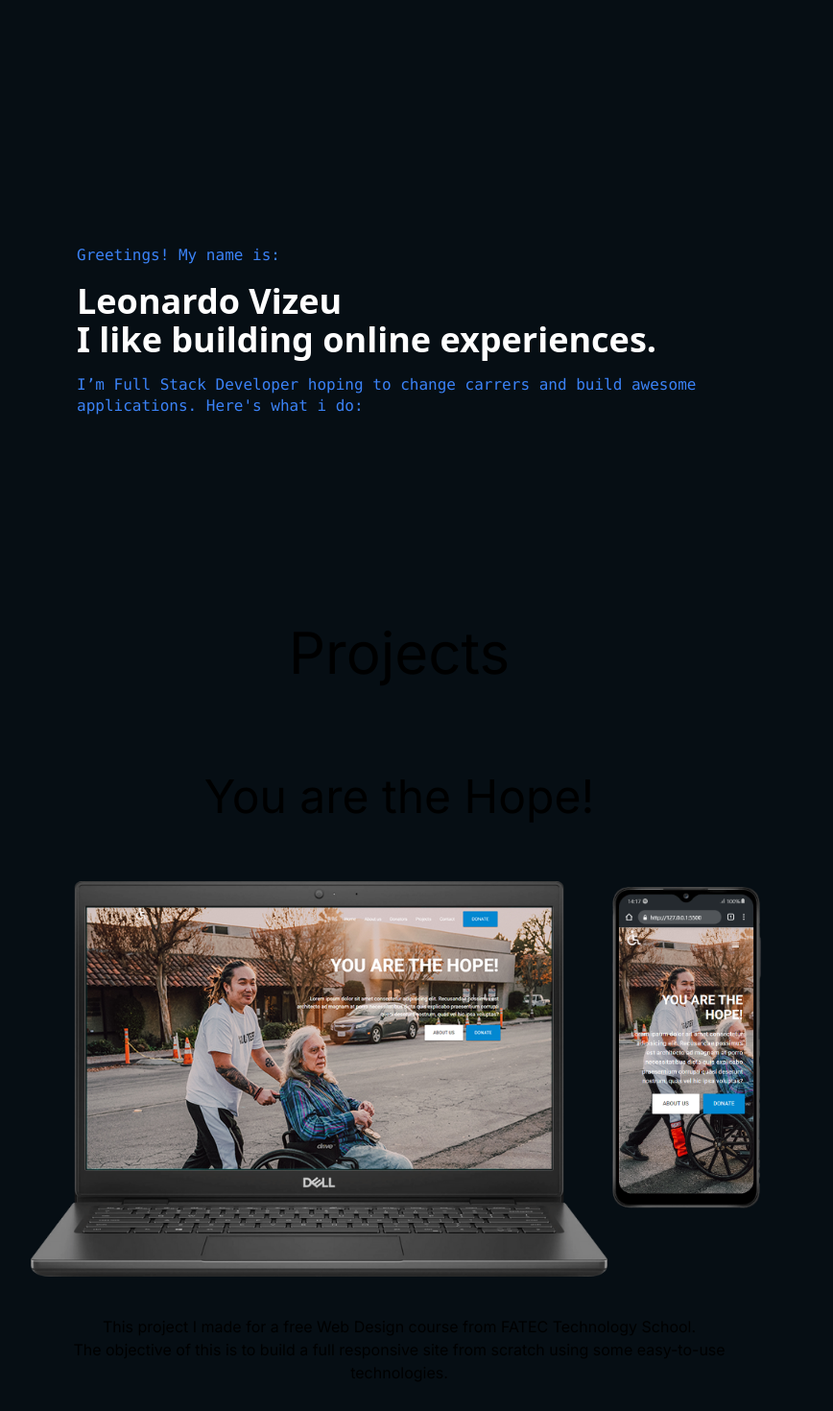
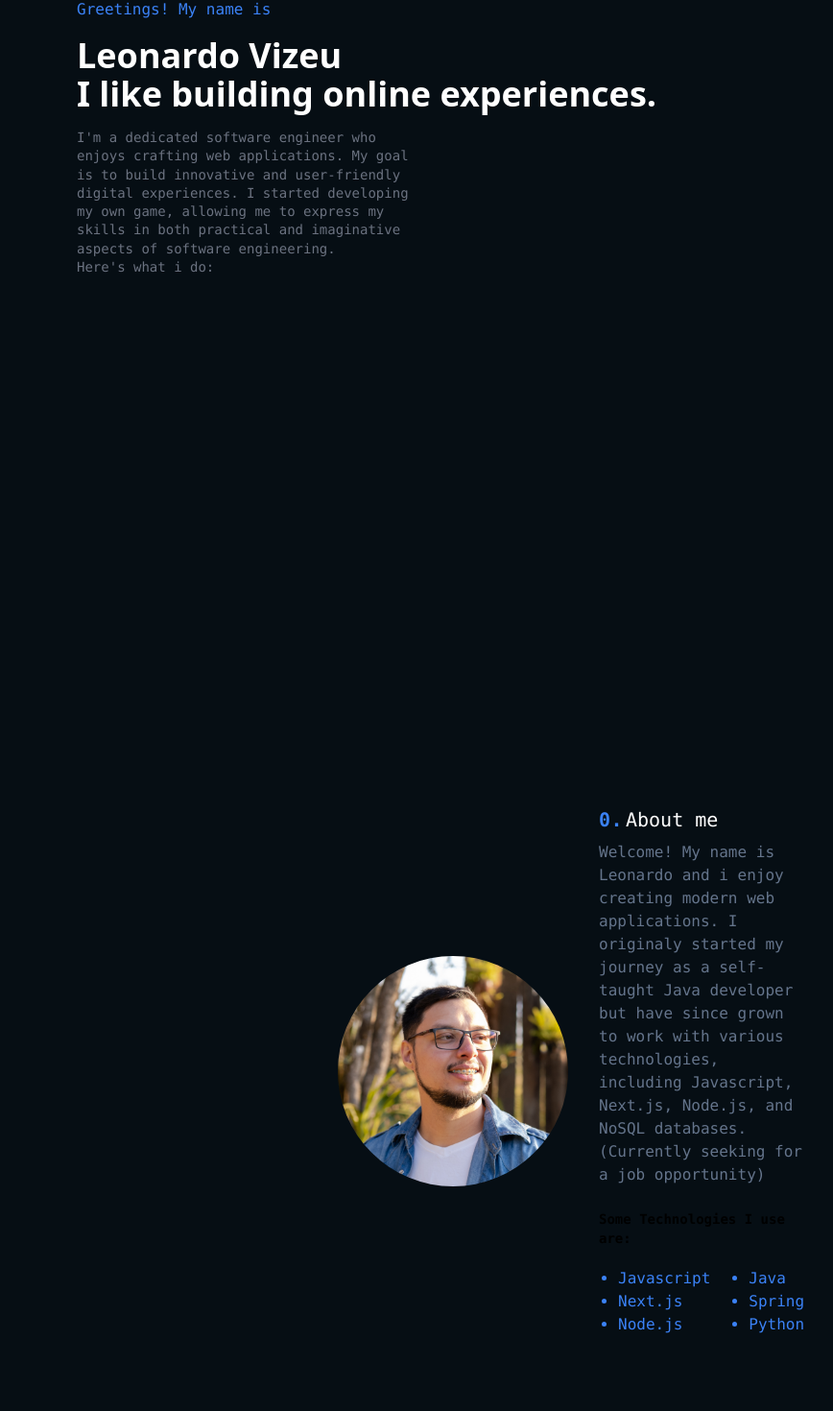
Before and after one commit to leovizeu/portfolio-vizeu, a Next.js app: page / in a window 1280 px wide. Shown: the part 394-1864 px from the top of the page at 96% size, without its empty margins (224-1092 px from the left). Built offline with nearby package versions, Linux system fonts and the light colour scheme.

Commit message:
the hero is totaly different and better

```diff
--- a/src/app/Components/Header.tsx
+++ b/src/app/Components/Header.tsx
@@ -1,7 +1,6 @@
 "use client"
 
 import React, {Fragment} from "react"
-import { ChevronDownIcon} from "@heroicons/react/20/solid"
 import { CustomButtom } from "./"
 
 function classNames(...classes: any[]) {
@@ -15,13 +14,13 @@ function MyHeader() {
   }
 
   let Links =[
-    {list: '0',name: 'About me', href: '#'},
+    {list: '0',name: 'About', href: '#'},
     {list: '1',name: 'Experience', href: '#'},
     {list: '2',name: 'Projects', href: '#'},
     {list: '3',name: 'Contact', href: '#'},
   ]
     return (
-        <header className='shadow-md w-full blue-sm fixed top-0 left-0 font-mono'>
+        <header className='fixed shadow-md w-full blue-sm top-0 left-0 font-mono'>
           <div className="md:flex items-center justify-between py-8 md:px-56">
             <div className="font-bold text-2xl cursor-pointer flex items-center text-white">
               Portfolio
@@ -36,10 +35,10 @@ function MyHeader() {
                   </li>
                   ))
               }
-              <div className="flex flex-row-reverse pr-5 pl-5">
+              <div className="flex flex-row-reverse px-5">
               <CustomButtom
                   title ="Resume"
-                  containerStyles = "border border-blue-500 text-blue-500 font-bold rounded-md p-2 hover:text-white duration-500"
+                  containerStyles = "border border-blue-500 text-blue-500 font-bold rounded-md px-2 py-1 hover:text-white duration-500"
                   handleClick = {handleScroll}
               />
           </div>
--- a/src/app/Components/Hero.tsx
+++ b/src/app/Components/Hero.tsx
@@ -4,25 +4,74 @@ import { CustomButtom } from "."
 import Image from "next/image";
 
 function Hero() {
+
     const handleScroll = () => {
 
     }
 
     return (
         <div className="font-mono">
-            <div className="h-96 py-80"></div>
-            <p className="text-blue-500 font-light md:pl-12 pl-3 py-2">
-                Greetings! My name is:
+            <div className="py-96 pl-3 md:pl-12">
+                <p className="text-blue-500 font-light py-2">
+                    Greetings! My name is
                 </p>
-            <h1 className="text-white text-4xl font-bold md:pl-12 pl-3 py-2 font-sans">
+                <h1 className="text-white text-4xl font-bold py-2 font-sans">
                     Leonardo Vizeu
                     <br />
                     I like building online experiences.
                 </h1>
-            <p className="text-blue-500 md:px-12 md:leading-snug px-3 py-2">
-                I’m Full Stack Developer hoping to change carrers and build awesome applications. Here's what i do:
+                <p className="text-gray-500 text-sm md:w-6/12 md:leading-snug py-2">
+                    I'm a dedicated software engineer who enjoys crafting web applications.
+                    My goal is to build innovative and user-friendly digital experiences.
+                    I started developing my own game, allowing me to express my skills in both practical and
+                    imaginative aspects of software engineering. <br />
+                    Here's what i do:
                 </p>
+            </div>
 
+            <div className="py-32 md:px-80 ">
+                <div className="md:flex">
+                    <div className="md:flex md:items-center md:shrink-0">
+                        <Image
+                        src='/DSCF1428.jpg'
+                        height={550}
+                        width={550}
+                        alt="Leonardo's photo"
+                        className="aspect-square object-none object-top rounded-full md:h-60 md:w-60 md:object-cover"
+                        />
+                    </div>
+                    <div className="p-8">
+                        <div className="flex absolute uppercase tracking-wide text-xl text-blue-500 font-semibold">
+                            0.
+                        </div>
+                        <h1 className="flex pl-7 text-white text-xl">
+                            About me
+                        </h1>
+                        <p className="mt-2 text-slate-500">
+                            Welcome! My name is Leonardo and i enjoy creating modern web applications. I originaly
+                            started my journey as a self-taught Java developer but have since grown to work with
+                            various technologies, including Javascript, Next.js, Node.js, and NoSQL databases.
+                            (Currently seeking for a job opportunity)
+                        </p>
+                        <br />
+                        <p className="text-sm font-bold">
+                            Some Technologies I use are:
+                        </p>
+                        <div className="flex gap-5">
+                            <ul className="text-blue-500 list-disc pl-5 pt-5">
+                                <li>Javascript</li>
+                                <li>Next.js</li>
+                                <li>Node.js</li>
+                            </ul>
+                            <ul className="text-blue-500 list-disc pl-5 pt-5">
+                                <li>Java</li>
+                                <li>Spring</li>
+                                <li>Python</li>
+                            </ul>
+                        </div>
+                    </div>
+                </div>
+            </div>
         </div>
     )
 }
```
Also changed, not shown: public/DSCF1428.jpg, public/leovizeu.png (added). Lines whose indentation alone changed are shown as unchanged.
